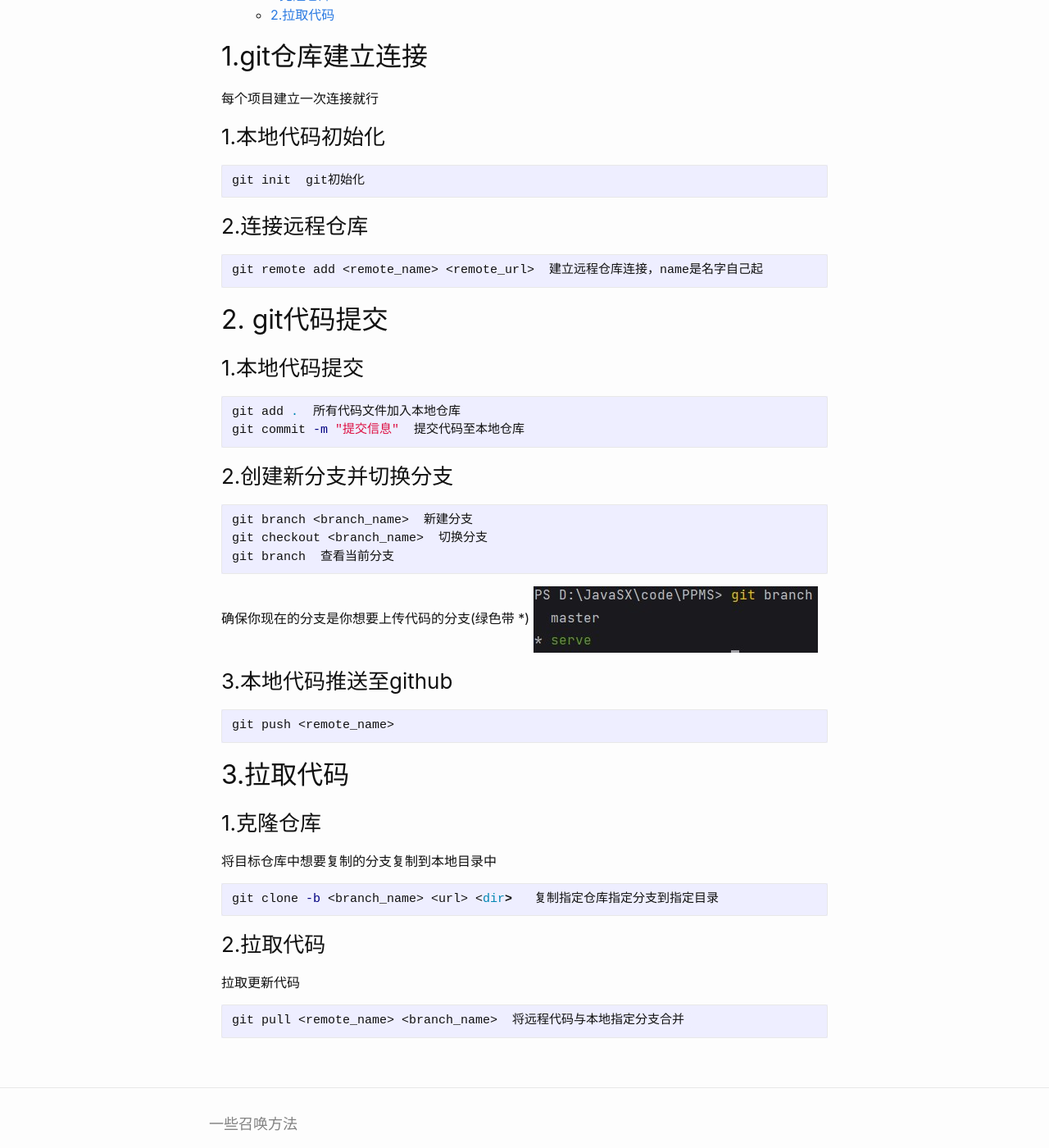
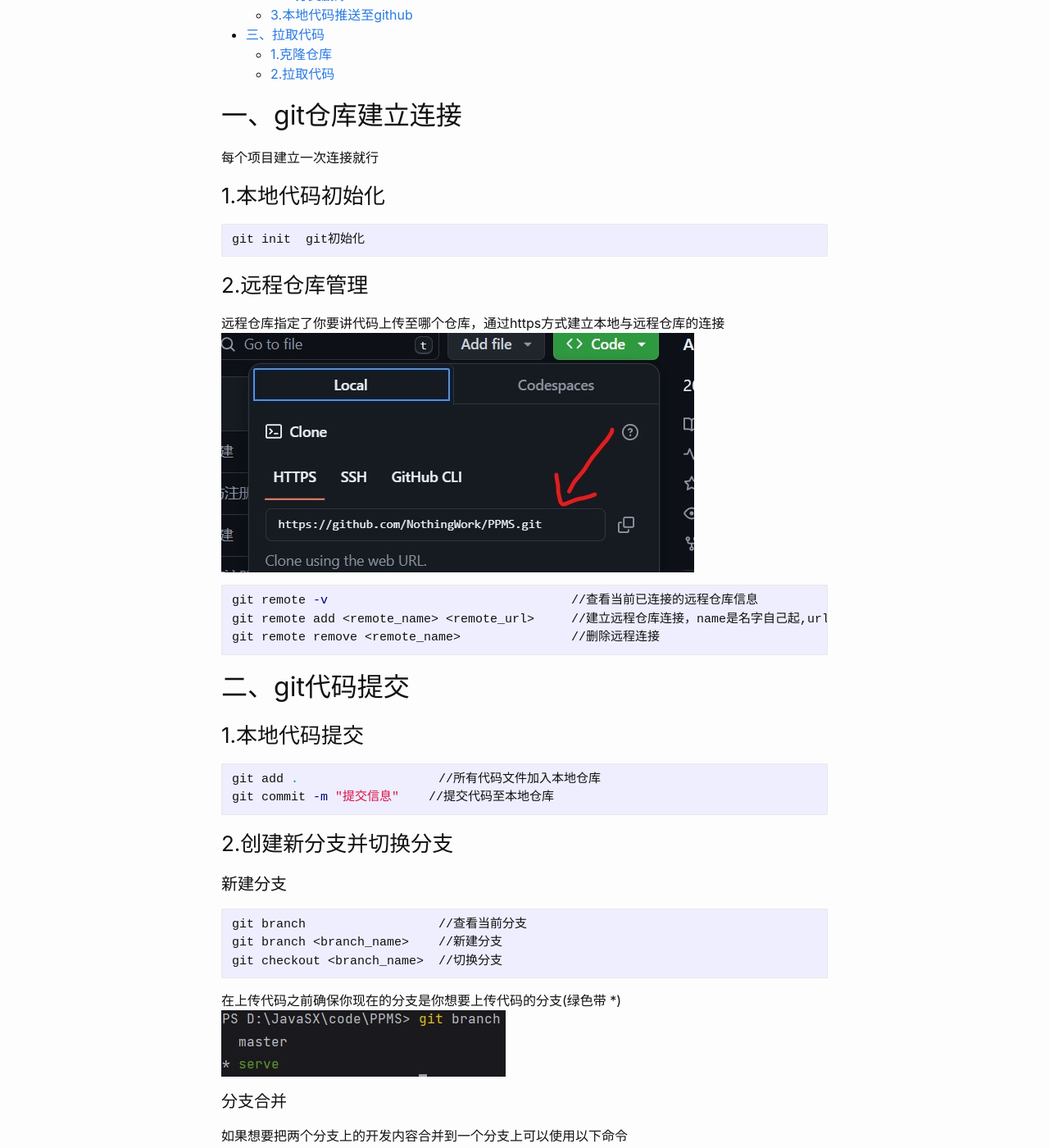
Before and after one commit to NothingWork/NothingWork.github.io, a Jekyll site: the page built from _posts/2024-06-13-Git常用命令与常见问题.markdown, in a window 1280 px wide and 1400 px high, scrolled down 410 px. Shown: the whole window at 82% size. Built offline with Jekyll 4.4.1, drawn with Linux system fonts in a browser that asks for light colours; some of the changed text lies outside the part shown.

Commit message:
[update] 更新代码

````diff
--- a/_posts/2024-06-13-Git常用命令与常见问题.markdown
+++ b/_posts/2024-06-13-Git常用命令与常见问题.markdown
@@ -4,18 +4,21 @@
 date:   2024-06-13 12:00:00 +0800
 categories: jekyll update
 ---
-- [1.git仓库建立连接](#1git仓库建立连接)
+- [一、git仓库建立连接](#一git仓库建立连接)
   - [1.本地代码初始化](#1本地代码初始化)
-  - [2.连接远程仓库](#2连接远程仓库)
-- [2. git代码提交](#2-git代码提交)
+  - [2.远程仓库管理](#2远程仓库管理)
+- [二、git代码提交](#二git代码提交)
   - [1.本地代码提交](#1本地代码提交)
   - [2.创建新分支并切换分支](#2创建新分支并切换分支)
+    - [新建分支](#新建分支)
+    - [分支合并](#分支合并)
+    - [分支删除](#分支删除)
   - [3.本地代码推送至github](#3本地代码推送至github)
-- [3.拉取代码](#3拉取代码)
+- [三、拉取代码](#三拉取代码)
   - [1.克隆仓库](#1克隆仓库)
   - [2.拉取代码](#2拉取代码)
 
-## 1.git仓库建立连接
+## 一、git仓库建立连接
 
 每个项目建立一次连接就行
 
@@ -25,39 +28,75 @@
 git init  git初始化
 ```
 
-### 2.连接远程仓库
+### 2.远程仓库管理
+
+远程仓库指定了你要讲代码上传至哪个仓库，通过https方式建立本地与远程仓库的连接
+![pic](/pictures/003/2.jpg)
 
 ``` sh
-git remote add <remote_name> <remote_url>  建立远程仓库连接，name是名字自己起
+git remote -v                                 //查看当前已连接的远程仓库信息
+git remote add <remote_name> <remote_url>     //建立远程仓库连接，name是名字自己起,url是地址参照上图
+git remote remove <remote_name>               //删除远程连接
 ```
 
-## 2. git代码提交
+## 二、git代码提交
 
 ### 1.本地代码提交
 
 ``` sh
-git add .  所有代码文件加入本地仓库
-git commit -m "提交信息"  提交代码至本地仓库
+git add .                   //所有代码文件加入本地仓库
+git commit -m "提交信息"    //提交代码至本地仓库
 ```
 
 ### 2.创建新分支并切换分支
 
+#### 新建分支
+
 ```sh
-git branch <branch_name>  新建分支
-git checkout <branch_name>  切换分支
-git branch  查看当前分支
+git branch                  //查看当前分支
+git branch <branch_name>    //新建分支
+git checkout <branch_name>  //切换分支
 ```
 
-确保你现在的分支是你想要上传代码的分支(绿色带 *)
+在上传代码之前确保你现在的分支是你想要上传代码的分支(绿色带 *)
 ![alt text](/pictures/003/1.jpg)
+
+#### 分支合并
+
+如果想要把两个分支上的开发内容合并到一个分支上可以使用以下命令
+
+```sh
+git merge <branch_name>    //合并分支
+```
+
+上述代码会使指定分支的内容合并到**当前所在分支上**，如若发生合并冲突，需根据提示自行解决。
+
+#### 分支删除
+
+如果想要删除某个无用的分支，可以使用以下命令
+
+```sh
+git branch -d <branch_name>   //删除分支
+```
+
+请注意，只有在该分支的修改已经合并至其他分支之后，才可以被安全的删除，如果改分支的修改尚未被合并，可以使用以下命令强制删除
+
+```sh
+git branch -D <branch_name>   //强制删除
+```
 
 ### 3.本地代码推送至github
 
+在完成以上操作后，就可以将本地仓库的代码上传至远程仓库。
+需要注意的是，远程仓库中需要含有与本地所在分支一致的分支，如若没有可以根据提示自动在远程仓库中创建。
+
 ```sh
-git push <remote_name>
+git push <remote_name>       //推送当前分支到指定仓库
 ```
 
-## 3.拉取代码
+此时，你的代码就会被上传至远程仓库中，并且远程仓库分支与本地所在分支保持一致。
+
+## 三、拉取代码
 
 ### 1.克隆仓库
 
````
Also changed, not shown: pictures/003/2.jpg (added).
